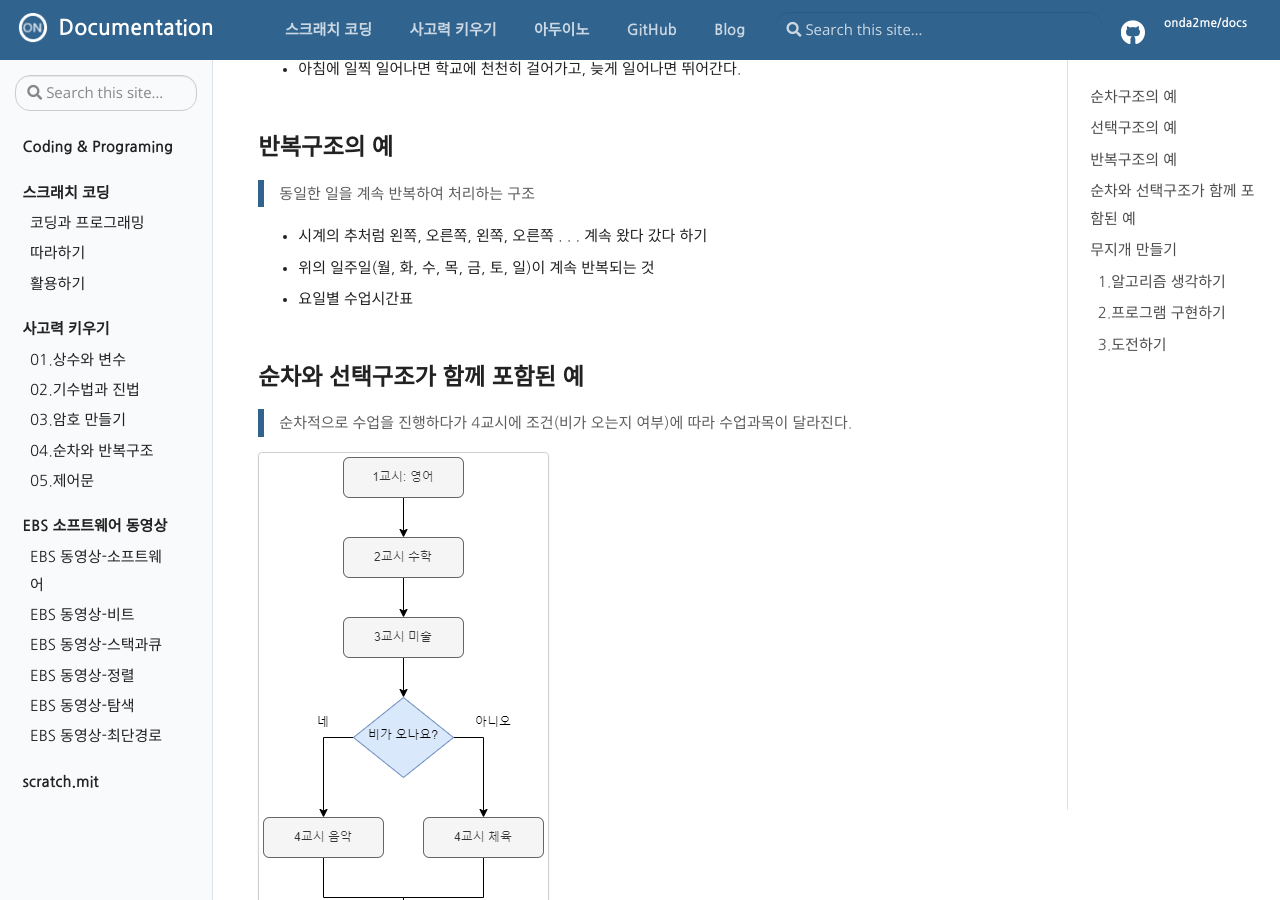
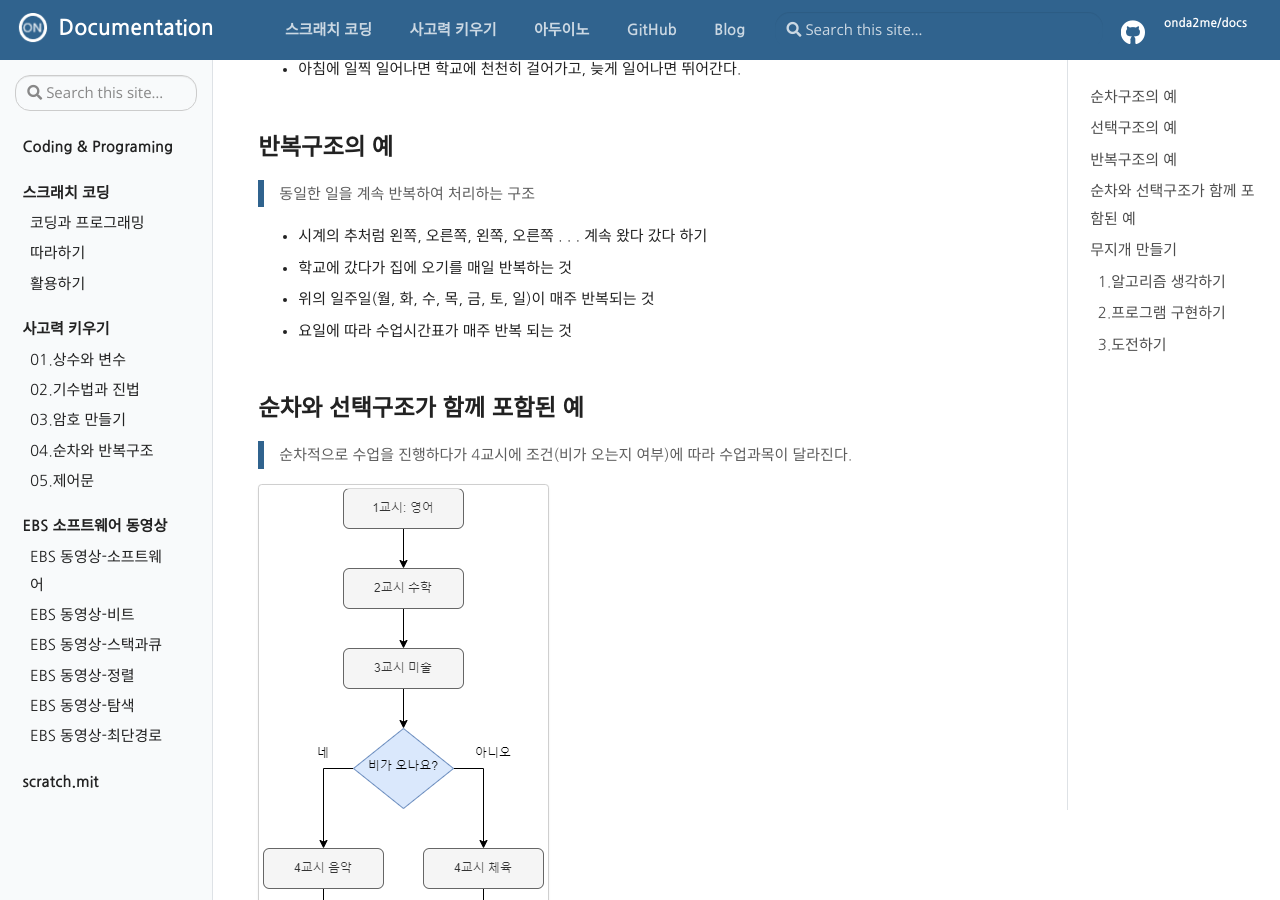
Before and after one commit to onda2me/docs, a Jekyll site: the page built from webdocs/_coding/thinking04.md, in a window 1280 px wide and 900 px high, scrolled down 1247 px. Built offline with Jekyll 4.4.1, drawn with Linux system fonts in a browser that asks for light colours.

Commit message:
update contents

```diff
--- a/_data/side-arduino.yml
+++ b/_data/side-arduino.yml
@@ -9,7 +9,7 @@
     url: "/arduino/begin03"
 
 - title: "예제"
-  url: "/arduino/level1"
+  url: "/arduino/level1_led1"
   links:
   - title: "LED 깜박이기"
     url: "/arduino/level1_led1"
--- a/webdocs/_coding/thinking04.md
+++ b/webdocs/_coding/thinking04.md
@@ -34,8 +34,9 @@ title: 사고력 키우기 04 - 순차와 반복구조
 >> 동일한 일을 계속 반복하여 처리하는 구조
 
 + 시계의 추처럼 왼쪽, 오른쪽, 왼쪽, 오른쪽 . . .  계속 왔다 갔다 하기
-+ 위의 일주일(월, 화, 수, 목, 금, 토, 일)이 계속 반복되는 것
-+ 요일별 수업시간표
++ 학교에 갔다가 집에 오기를 매일 반복하는 것
++ 위의 일주일(월, 화, 수, 목, 금, 토, 일)이 매주 반복되는 것
++ 요일에 따라 수업시간표가 매주 반복 되는 것
 
 
 # 순차와 선택구조가 함께 포함된 예
```
Also changed, not shown: webdocs/_coding/thinking01.md (+2 -0 lines).
